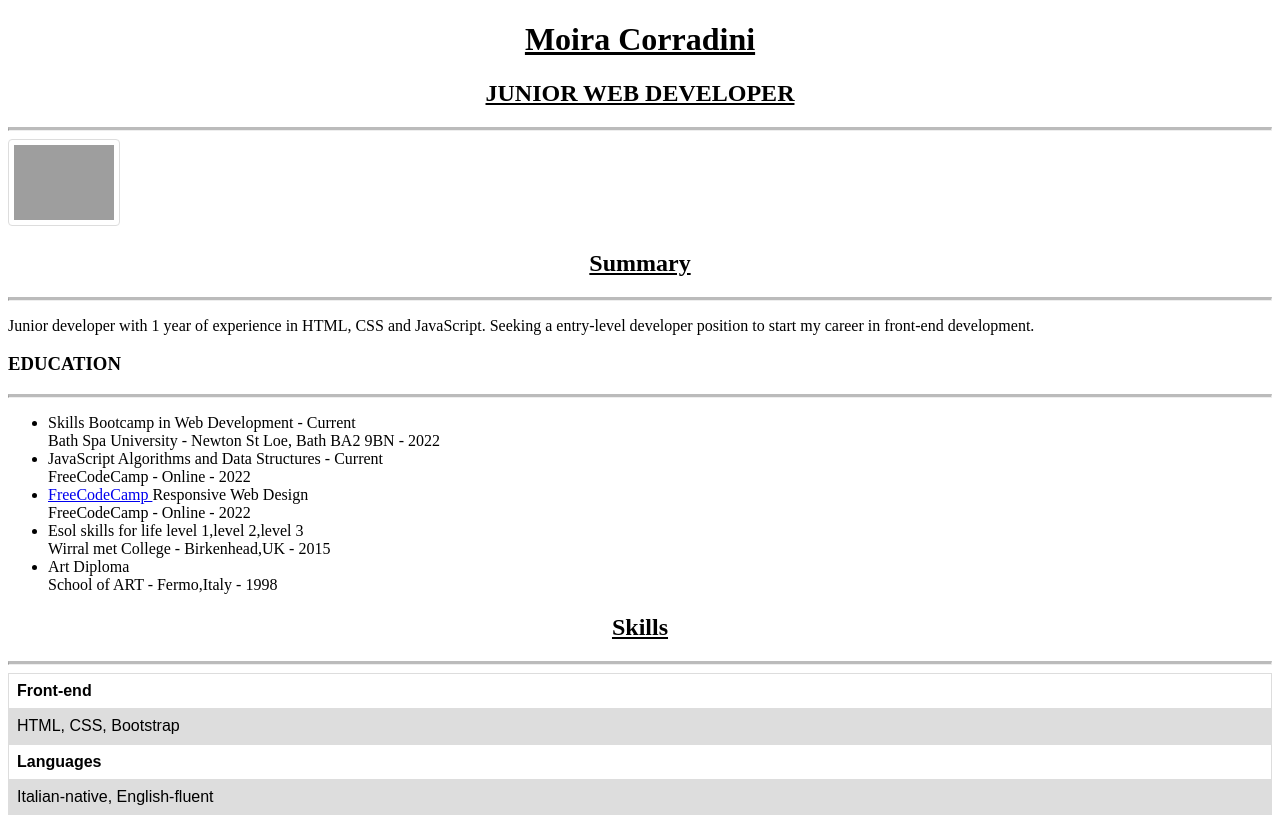
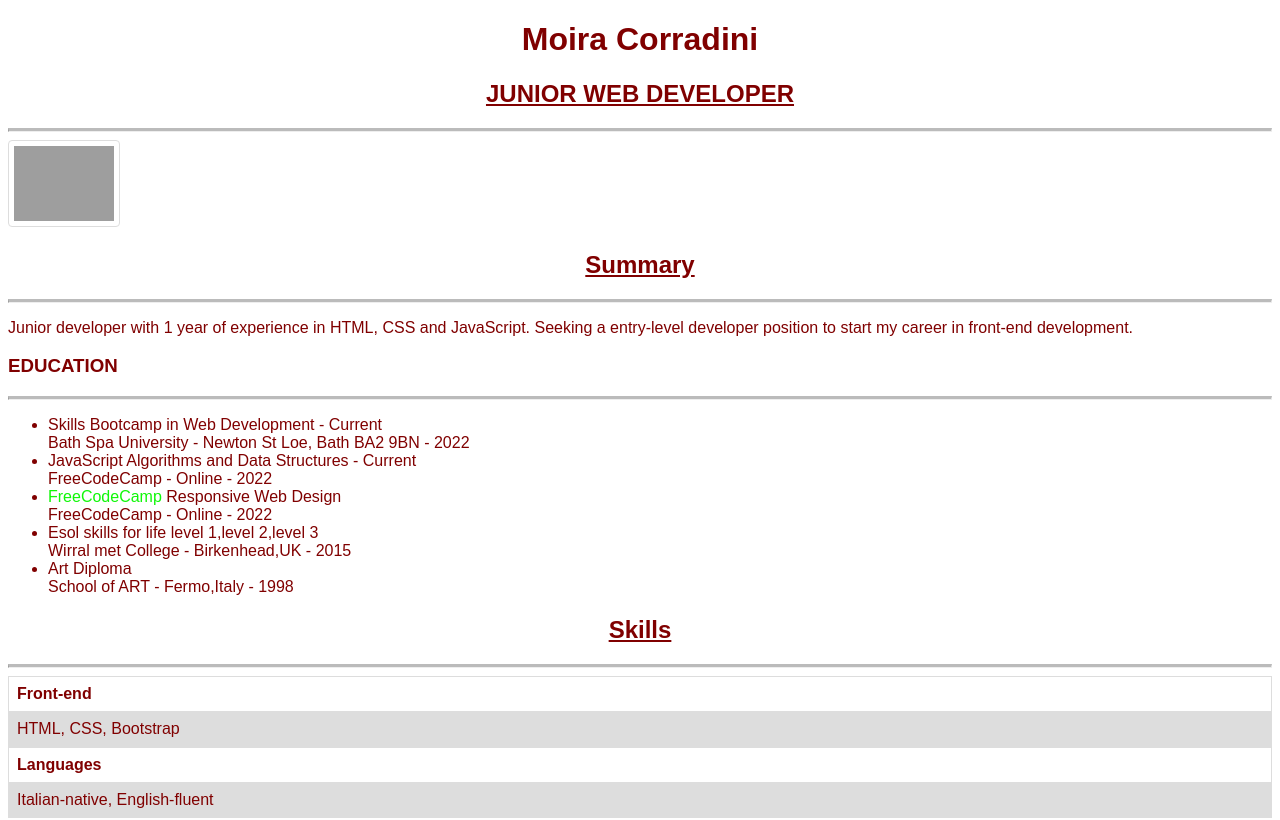
Before and after one commit to movi1/Html-cv-challenge, a plain HTML site: page index.html in a window 1280 px wide. Shown: the top 820 px of the page. Drawn offline with nearby package versions, Linux system fonts and the light colour scheme; grey boxes are pictures that could not be loaded.

Commit message:
update colors

```diff
--- a/styles.css
+++ b/styles.css
@@ -1,6 +1,16 @@
+body {
+  font-family: Arial, Helvetica, sans-serif;
+  color: maroon;
+
+}
+a {
+  color: rgb(16, 247, 8);
+  text-decoration: none;
+
+}
 h1 {
   text-align: center;
-  text-decoration: underline;
+  text-decoration: none;
 }
 h2 {
   text-align: center;
```
